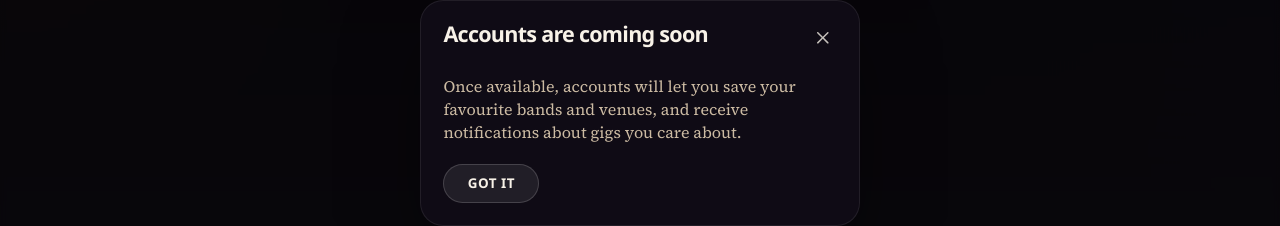
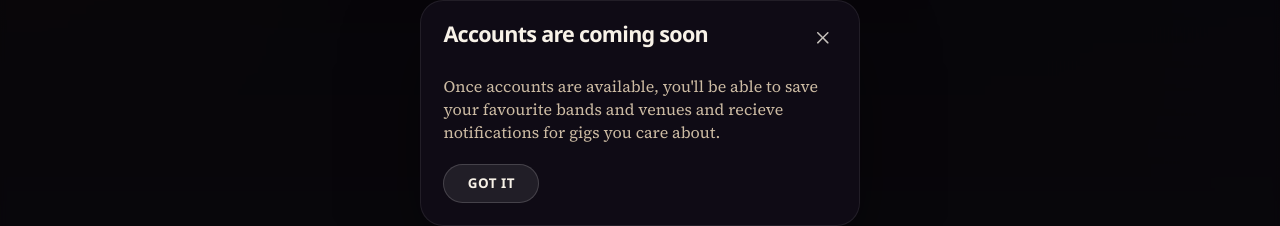
Before and after one commit to twiggly/perth-gig-finder, a Next.js app in the folder apps/web/: page / in a window 1280 px wide. Both pictures are taken after a click on the button 1176 px from the left and 59 px from the top of the page. Shown: the part 287-513 px from the top of the page. Built offline with nearby package versions, Linux system fonts and the light colour scheme; no server answers; the database is empty.

Commit message:
Update account modal copy

```diff
--- a/apps/web/components/site-header-actions.tsx
+++ b/apps/web/components/site-header-actions.tsx
@@ -41,8 +41,8 @@ export function AccountComingSoonModal({
       withinPortal={withinPortal}
     >
       <p className="account-modal__copy">
-        Once available, accounts will let you save your favourite bands and
-        venues, and receive notifications about gigs you care about.
+        Once accounts are available, you&apos;ll be able to save your favourite
+        bands and venues and recieve notifications for gigs you care about.
       </p>
       <UnstyledButton
         className="account-modal__action"
```
Also changed, not shown: 1 other file (tests, documents, lock files or other folders).
